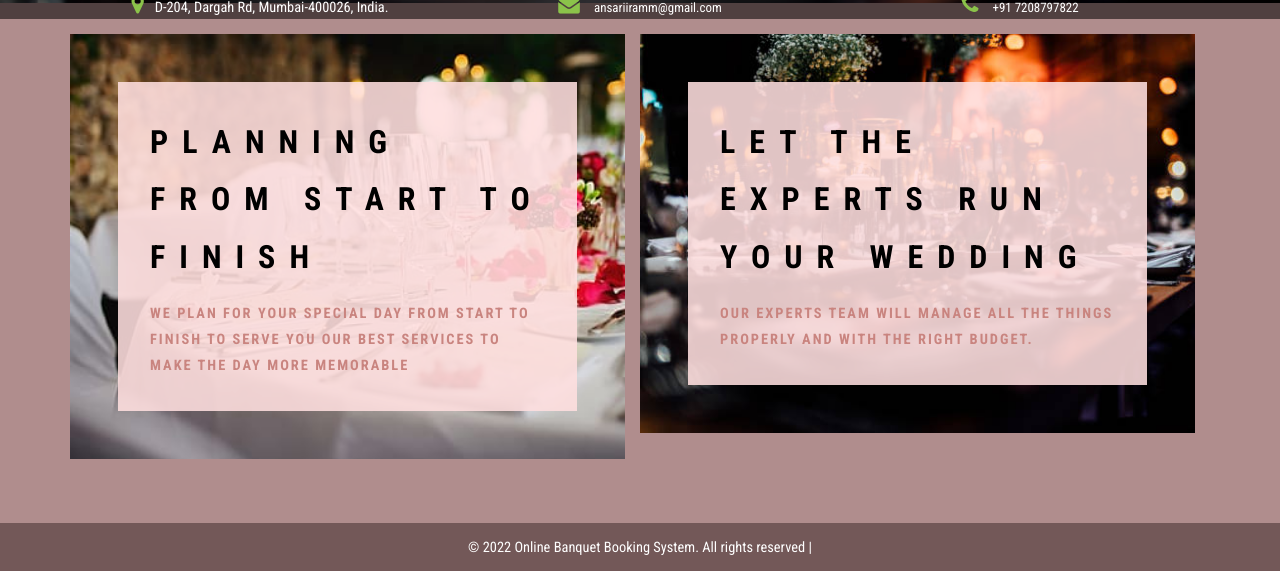
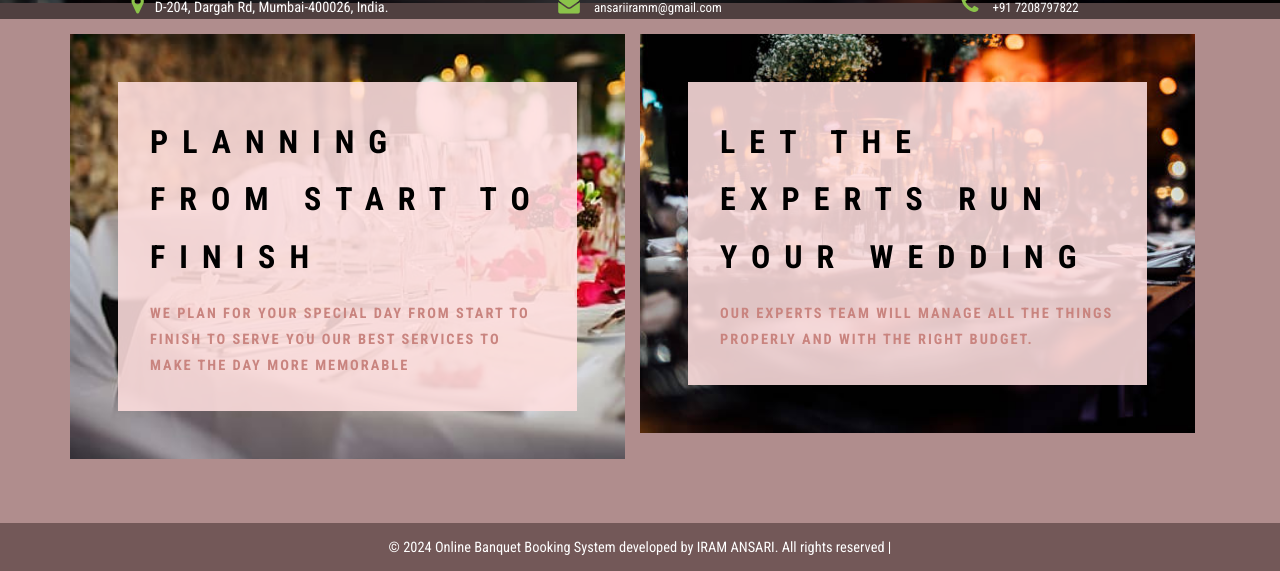
Before and after one commit to Iram7208/obbs, a PHP site: page /index.php in a window 1280 px wide. Shown: the part 652-1223 px from the top of the page. Run offline with PHP 8.4, Linux system fonts and the light colour scheme; a user stored in the database is signed in; data comes from the database, SQL or seed files in the repository.

Commit message:
Update footer.php

```diff
--- a/obbs/includes/footer.php
+++ b/obbs/includes/footer.php
@@ -2,7 +2,7 @@
     <!-- copyright -->
     <div class="agileits-w3layouts">
         <div class="container">
-            <p>© 2022 Online Banquet Booking System. All rights reserved | </p>
+            <p>© 2024 Online Banquet Booking System developed by IRAM ANSARI. All rights reserved | </p>
         </div>
     </div>
     <!-- //copyright -->
```
